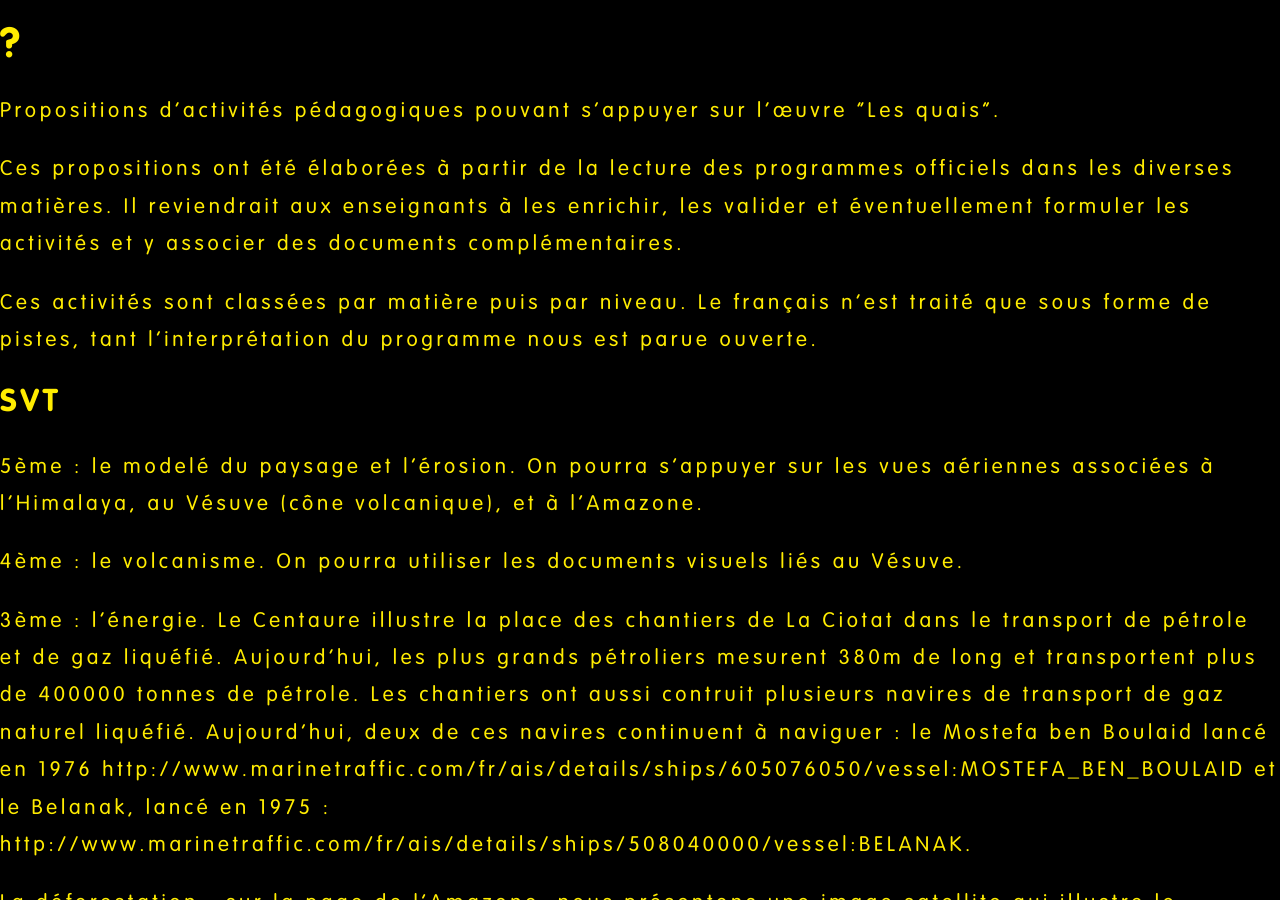
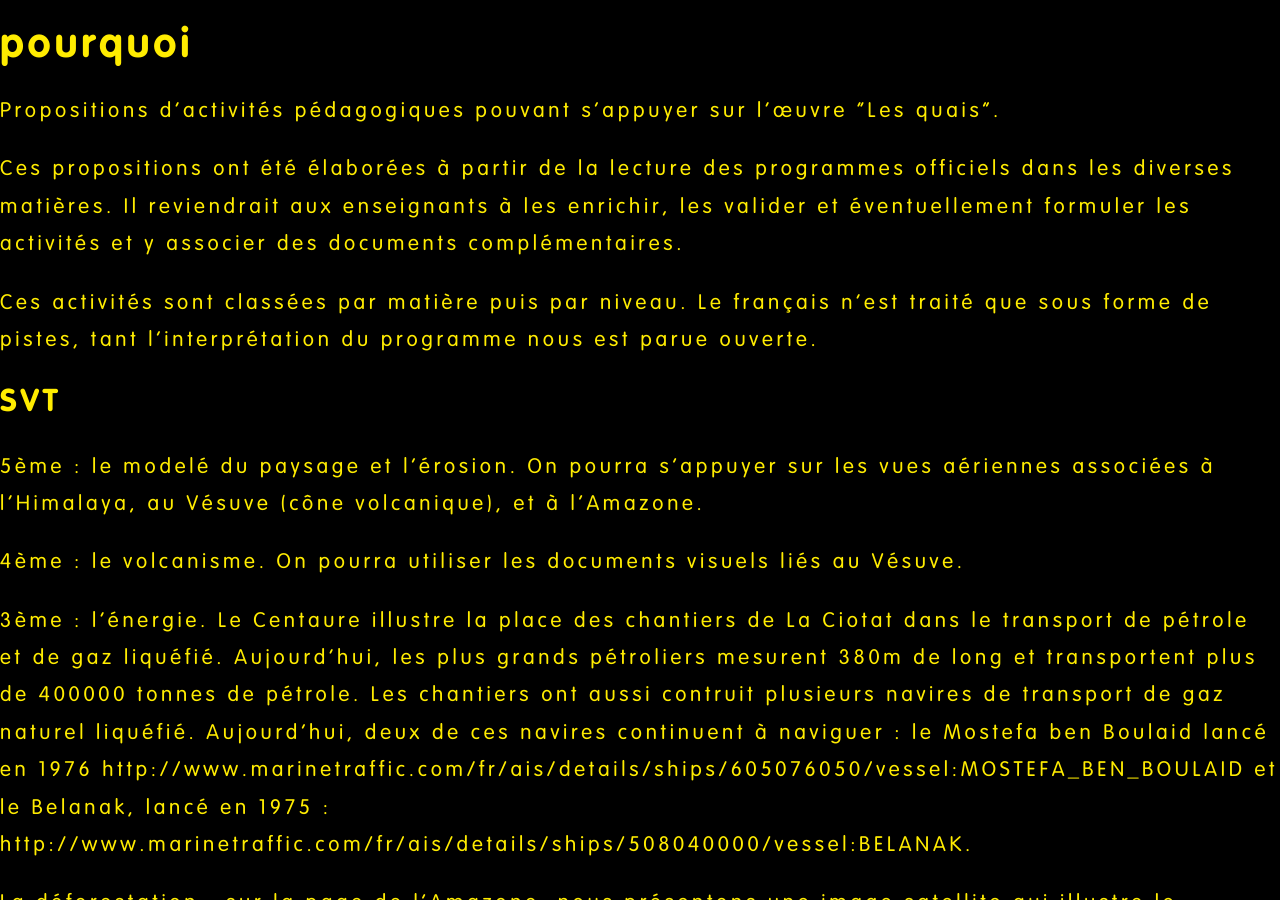
Before and after one commit to LesQuais/website, a Jekyll site: the page built from _meta/pedagogie.md, in a window 1280 px wide and 900 px high. Built offline with Jekyll 4.4.1, drawn with Linux system fonts in a browser that asks for light colours.

Commit message:
Change pedagogie title to “pourquoi”

```diff
--- a/_meta/pedagogie.md
+++ b/_meta/pedagogie.md
@@ -1,7 +1,7 @@
 ---
-title: "?"
+title: "pourquoi"
 color: "rgb(219, 204, 29)"
-order: 1
+order: 4
 ---
 Propositions d'activités pédagogiques pouvant s'appuyer sur l'œuvre "Les quais".
 
```
